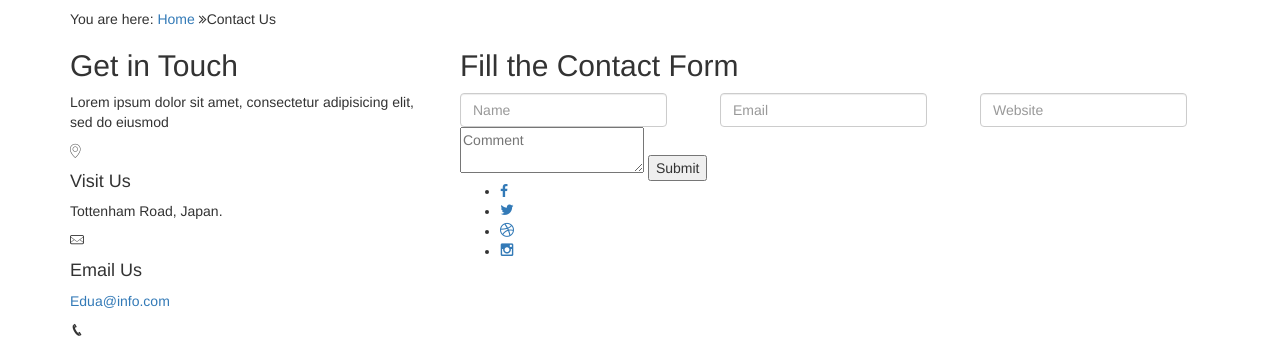
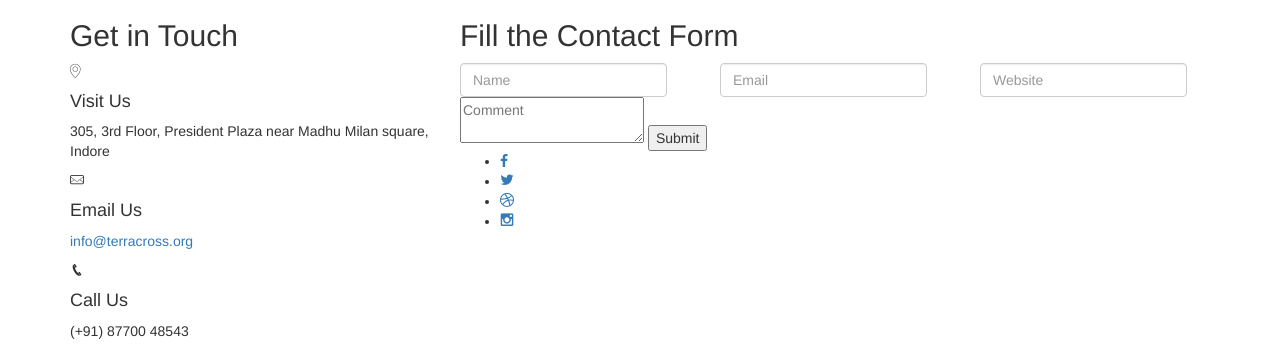
Before and after one commit to Anjali555/django-terracross1, a Django app: page /website/contact/ in a window 1280 px wide. Shown: the part 195-543 px from the top of the page. Run offline with Django 3.2, Linux system fonts and the light colour scheme; some libraries are stand-ins or nearby versions; some web fonts are replaced.

Commit message:
Update contact.html

```diff
--- a/Terracross/templates/website/contact.html
+++ b/Terracross/templates/website/contact.html
@@ -40,8 +40,8 @@
       <div class="col-md-12">
         <div class="pull-left">
         <span class="info"><a href="#."> Have any question?</a></span>
-        <span class="info"><i class="icon-phone2"></i>(654) 332-112-222</span>
-        <span class="info"><i class="icon-mail"></i>support@edua.com</span>
+        <span class="info"><i class="icon-phone2"></i>(+91) 87700 48543</span>
+        <span class="info"><i class="icon-mail"></i>info@terracross.org</span>
         </div>
         <ul class="social_top pull-right">
           <li><a href="#."><i class="fa fa-facebook"></i></a></li>
@@ -62,8 +62,8 @@
         <button type="button" class="navbar-toggle" data-toggle="collapse" data-target="#navbar-menu">
           <i class="fa fa-bars"></i>
         </button>
-        <a class="navbar-brand" href=""><img src="{% static 'images/logo-white.png' %}" alt="logo" class="logo logo-display">
-        <img src="{% static 'images/logo.png' %}" class="logo logo-scrolled" alt="">
+        <a class="navbar-brand" href="">
+        <img src="{% static 'images/TC-LOGO-1.jpg' %}" class="logo logo-scrolled" alt="">
         </a>
       </div>
       <div class="collapse navbar-collapse" id="navbar-menu">
@@ -73,7 +73,7 @@
 
 
           <li class="dropdown megamenu-fw">
-            <a href="#" class="dropdown-toggle" data-toggle="dropdown">Services</a>
+            <a href="#" class="dropdown-toggle" data-toggle="dropdown" style="color:#111111">Services</a>
             <ul class="dropdown-menu megamenu-content" role="menu">
               <li>
                 <div class="row">
@@ -109,8 +109,8 @@
               </li>
             </ul>
           </li>
-          <li><a href="{% url 'about' %}">About TerraCross</a></li>
-          <li><a href="{% url 'contact' %}">Contact Us</a></li>
+          <li><a href="{% url 'about' %}" style="color:#111111">About TerraCross</a></li>
+          <li><a href="{% url 'contact' %}" style="color:#111111">Contact Us</a></li>
         </ul>
       </div>
     </div>
@@ -128,12 +128,12 @@
 </div>
 
 <!--Page Header-->
-<section class="page_header padding-top">
+<section class="page_header padding-top" style="background:url({% static 'images/business1.jpg.resized.jpg' %})">
   <div class="container">
     <div class="row">
       <div class="col-md-12 page-content">
         <h1>Contact Us</h1>
-        <p>We offer the most complete house renovating services in the country</p>
+
         <div class="page_nav">
       <span>You are here:</span> <a href="{% url 'index' %}">Home</a> <span><i class="fa fa-angle-double-right"></i>Contact Us</span>
       </div>
@@ -149,21 +149,21 @@
     <div class="row padding-bottom">
       <div class="col-md-4 contact_address heading_space wow fadeInLeft" data-wow-delay="4500ms">
         <h2 class="heading heading_space">Get in Touch <span class="divider-left"></span></h2>
-        <p>Lorem ipsum dolor sit amet, consectetur adipisicing elit, sed do eiusmod</p>
+
         <div class="address">
           <i class="icon icon-map-pin border_radius"></i>
           <h4>Visit Us</h4>
-          <p>Tottenham Road, Japan.</p>
+          <p>305, 3rd Floor, President Plaza near Madhu Milan square, Indore</p>
         </div>
         <div class="address">
           <i class="icon icon-mail border_radius"></i>
           <h4>Email Us</h4>
-          <p><a href="mailto:Edua@info.com">Edua@info.com</a></p>
+          <p><a href="mailto:info@terracross.in">info@terracross.org</a></p>
         </div>
         <div class="address">
           <i class="icon icon-phone4 border_radius"></i>
           <h4>Call Us</h4>
-          <p>(+01) 123 456 7890</p>
+          <p>(+91) 87700 48543</p>
         </div>
       </div>
       <div class="col-md-8 wow fadeInRight" data-wow-delay="4500ms">
@@ -221,8 +221,8 @@
     <div class="row">
       <div class="col-md-4 col-sm-4 footer_panel bottom25">
         <h3 class="heading bottom25">About Us<span class="divider-left"></span></h3>
-        <a href="{% url 'index' %}" class="footer_logo bottom25"><img src="{% static 'images/logo-white.png' %}" alt="Edua"></a>
-        <p>We offer the most complete house renovating services in the country, from kitchen design to bathroom remodeling.</p>
+        <a href="{% url 'index' %}" class="footer_logo bottom25"><img src="{% static 'images/TC-LOGO-1.jpg.resized.jpg.resized.jpg' %}" alt="Edua"></a>
+        <p>Developed India will only with skilled workers.And we are providing skilled workers to develop.</p>
         <ul class="social_icon top25">
           <li><a href="#." class="facebook"><i class="fa fa-facebook"></i></a></li>
           <li><a href="#." class="twitter"><i class="icon-twitter4"></i></a></li>
@@ -244,9 +244,9 @@
       </div>
       <div class="col-md-4 col-sm-4 footer_panel bottom25">
         <h3 class="heading bottom25">Keep in Touch <span class="divider-left"></span></h3>
-        <p class=" address"><i class="icon-map-pin"></i>198 West 21th Street Victoria 8007, Australia</p>
-        <p class=" address"><i class="icon-phone"></i>(654) 332-112-222</p>
-        <p class=" address"><i class="icon-mail"></i><a href="mailto:Edua@info.com">Edua@info.com</a></p>
+        <p class=" address"><i class="icon-map-pin"></i>305, 3rd Floor, President Plaza near Madhu Milan square, Indore</p>
+        <p class=" address"><i class="icon-phone"></i>(+91) 87700 48543</p>
+        <p class=" address"><i class="icon-mail"></i><a href="mailto:info@terracross.org">info@terracross.org</a></p>
         <img src="{% static 'images/footer-map.png' %}" alt="we are here" class="img-responsive">
       </div>
     </div>
```
